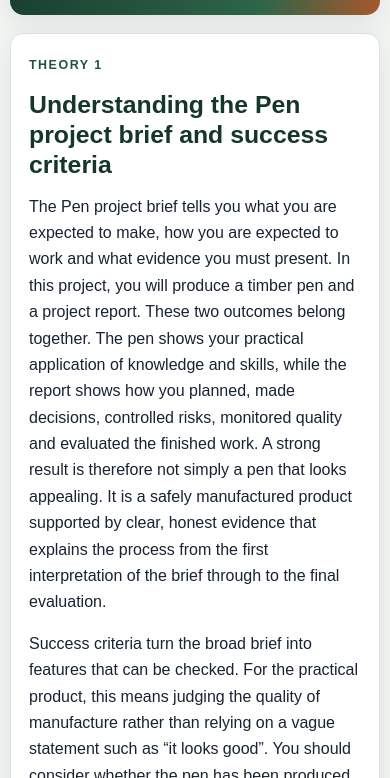
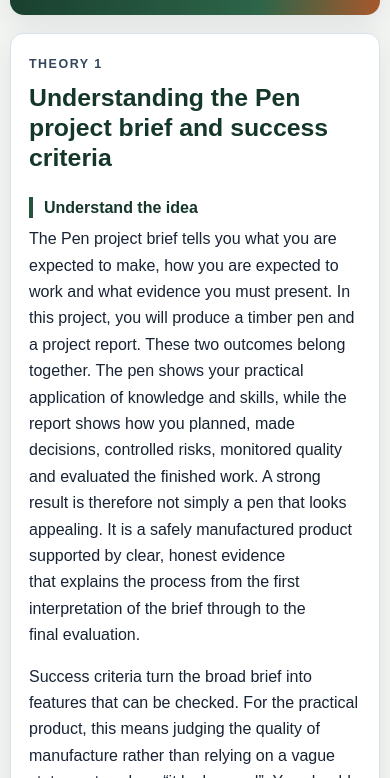
Before and after one commit to stevencowell/Yr-9-Pen, a plain HTML site: page weeks1-2/index.html in a window 390 px wide. Shown: the part 2066-2844 px from the top of the page. Drawn offline with Linux system fonts and the light colour scheme.

Commit message:
Improve lesson readability and response layout

```diff
--- a/scripts/lesson-engine.js
+++ b/scripts/lesson-engine.js
@@ -578,7 +578,38 @@
     if (classInput) classInput.value = state.studentClass;
   }
 
+  function enhanceTheoryReadability() {
+    const chunkHeadings = ['Understand the idea', 'Apply it to this project', 'Check before moving on'];
+    const excludedContainers = 'aside, article, li, figure, .callout, .tool-card, .criteria-grid, .mechanism-grid, .process-steps';
+
+    document.querySelectorAll('.textbook-section').forEach((section) => {
+      if (section.querySelector('.theory-chunk-heading')) return;
+      const paragraphs = Array.from(section.querySelectorAll('p:not(.kicker):not(.section-kicker):not(.eyebrow)'))
+        .filter((paragraph) => !paragraph.closest(excludedContainers))
+        .filter((paragraph) => paragraph.textContent.trim().length >= 90);
+      const totalCharacters = paragraphs.reduce((total, paragraph) => total + paragraph.textContent.trim().length, 0);
+      if (paragraphs.length < 2 || totalCharacters < 360) return;
+
+      const markers = paragraphs.length >= 3
+        ? [0, Math.floor(paragraphs.length / 2), paragraphs.length - 1]
+        : [0, paragraphs.length - 1];
+      [...new Set(markers)].forEach((paragraphIndex, headingIndex) => {
+        const paragraph = paragraphs[paragraphIndex];
+        if (!paragraph || paragraph.previousElementSibling?.classList.contains('theory-chunk-heading')) return;
+        const heading = document.createElement('h3');
+        heading.className = 'theory-chunk-heading';
+        heading.textContent = chunkHeadings[headingIndex];
+        const visual = headingIndex === 0 ? section.querySelector(':scope > figure') : null;
+        if (visual && (visual.compareDocumentPosition(paragraph) & Node.DOCUMENT_POSITION_FOLLOWING)) {
+          visual.before(heading);
+          return;
+        }
+        paragraph.before(heading);
+      });
+    });
+  }
   function initialise() {
+    enhanceTheoryReadability();
     bindStudentFields();
     renderMcQuestions();
     renderWrittenQuestions();
--- a/styles/course.css
+++ b/styles/course.css
@@ -654,3 +654,47 @@
 .outcomes-details[open] summary { border-bottom: 1px solid var(--line); }
 .outcome-list { margin: 0; padding: 17px 24px 20px 42px; }
 .outcome-list li { margin-bottom: 10px; line-height: 1.55; }
+
+/* Guided-course reading rhythm and long-response layout */
+.textbook-section .kicker,
+.textbook-section .section-kicker {
+  max-width: 78ch;
+  margin-bottom: 10px;
+  color: #33465d;
+  font-weight: 750;
+  line-height: 1.5;
+}
+.textbook-section h2 { margin-bottom: 22px; }
+.textbook-section > p,
+.textbook-section > div > p { max-width: 78ch; text-wrap: pretty; }
+.textbook-section .theory-chunk-heading {
+  margin: 24px 0 8px;
+  padding-left: 11px;
+  border-left: 4px solid var(--brand);
+  color: var(--brand-dark);
+  font-size: 1rem;
+  line-height: 1.35;
+}
+.textbook-section strong { color: var(--brand-dark); }
+.textbook-section li + li { margin-top: 6px; }
+.written-list { width: 100%; min-width: 0; }
+.written-card { width: 100%; min-width: 0; }
+.written-card textarea {
+  display: block;
+  width: 100%;
+  max-width: none;
+  min-width: 0;
+  min-height: 175px;
+  padding: 14px;
+  line-height: 1.55;
+  resize: vertical;
+  overflow-wrap: break-word;
+}
+.response-meta { flex-wrap: wrap; }
+
+@media (max-width: 700px) {
+  .lesson-hero + main .lesson-overview .roadmap { grid-template-columns: 1fr; }
+  .written-card { padding: 18px 14px; }
+  .written-card textarea { min-height: 210px; padding: 12px; }
+  .response-meta { display: grid; grid-template-columns: 1fr; }
+}
```
